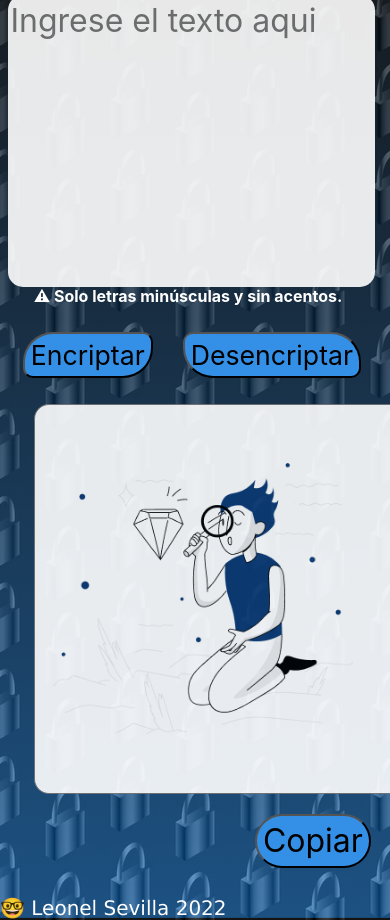
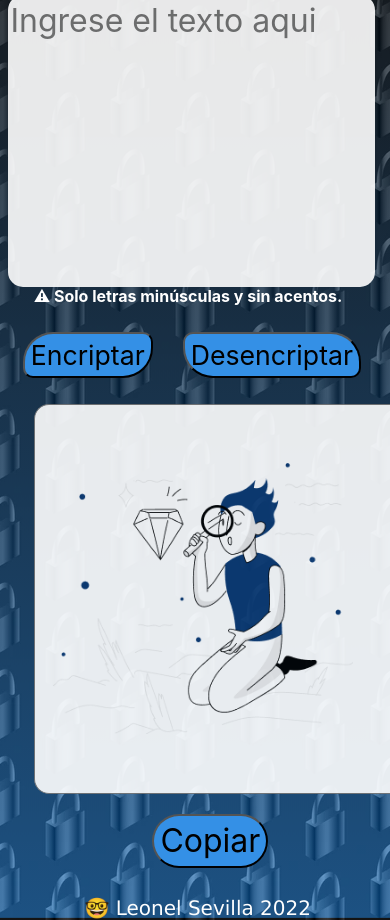
Before and after one commit to leonelsevilla/Encriptador_ONE, a plain HTML site: page index.html in a window 390 px wide. Shown: the part 118-1038 px from the top of the page. Drawn offline with Linux system fonts and the light colour scheme.

Commit message:
Cambio en padding de footer y margin de boton copiar en móvil

```diff
--- a/style.css
+++ b/style.css
@@ -189,10 +189,13 @@ footer{
         text-align: center;
         line-height: 18px;
     }
+    .copiar{
+        margin-left: 0;
+    }
 
     footer{
-        margin: auto;
         position: static;
+        padding-left: 10vh;
     }
 }
 
@@ -204,7 +207,4 @@ footer{
     .desencriptar {
         margin-left: 0;
     }
-    .copiar{
-        margin-left: 0;
-    }
 }
```
